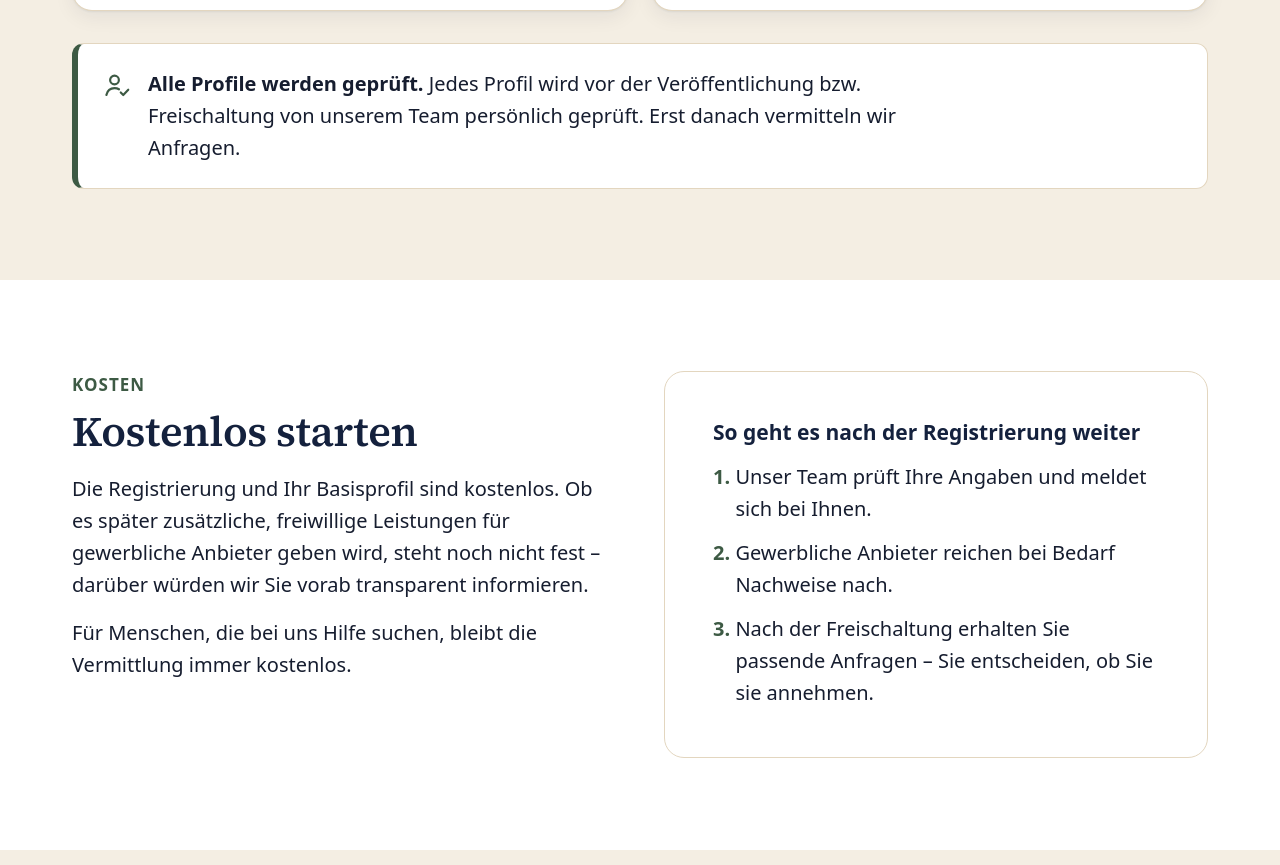
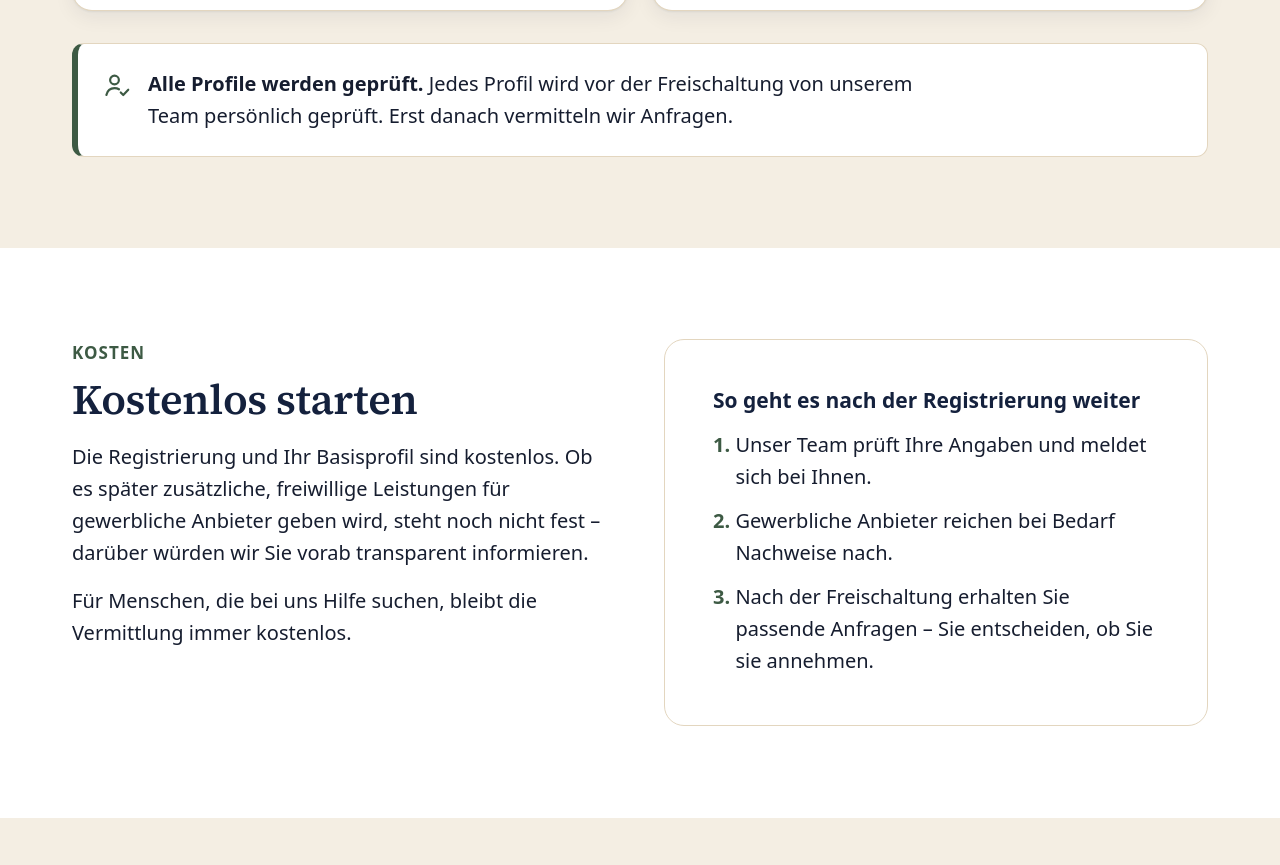
Before and after one commit to Lokalkomplizen/konzept60, a plain HTML site: page fuer-anbieter/index.html in a window 1280 px wide. Shown: the part 2421-3286 px from the top of the page. Drawn offline with Linux system fonts and the light colour scheme.

Commit message:
Für Anbieter: Profile werden nicht veröffentlicht
Co-Authored-By: Claude Opus 5.5 <noreply@anthropic.com>
Claude-Session: https://claude.ai/code/session_01UNT3N3eDJL5FHzUg8qnDe6

```diff
--- a/fuer-anbieter/index.html
+++ b/fuer-anbieter/index.html
@@ -187,7 +187,7 @@
 
       <div class="notice notice--light">
         <svg class="icon" aria-hidden="true"><use href="#icon-geprueft"/></svg>
-        <p><strong>Alle Profile werden geprüft.</strong> Jedes Profil wird vor der Veröffentlichung bzw. Freischaltung
+        <p><strong>Alle Profile werden geprüft.</strong> Jedes Profil wird vor der Freischaltung
           von unserem Team persönlich geprüft. Erst danach vermitteln wir Anfragen.</p>
       </div>
     </div>
```
Also changed, not shown: templates/fuer-anbieter.html (+1 -1 lines).
